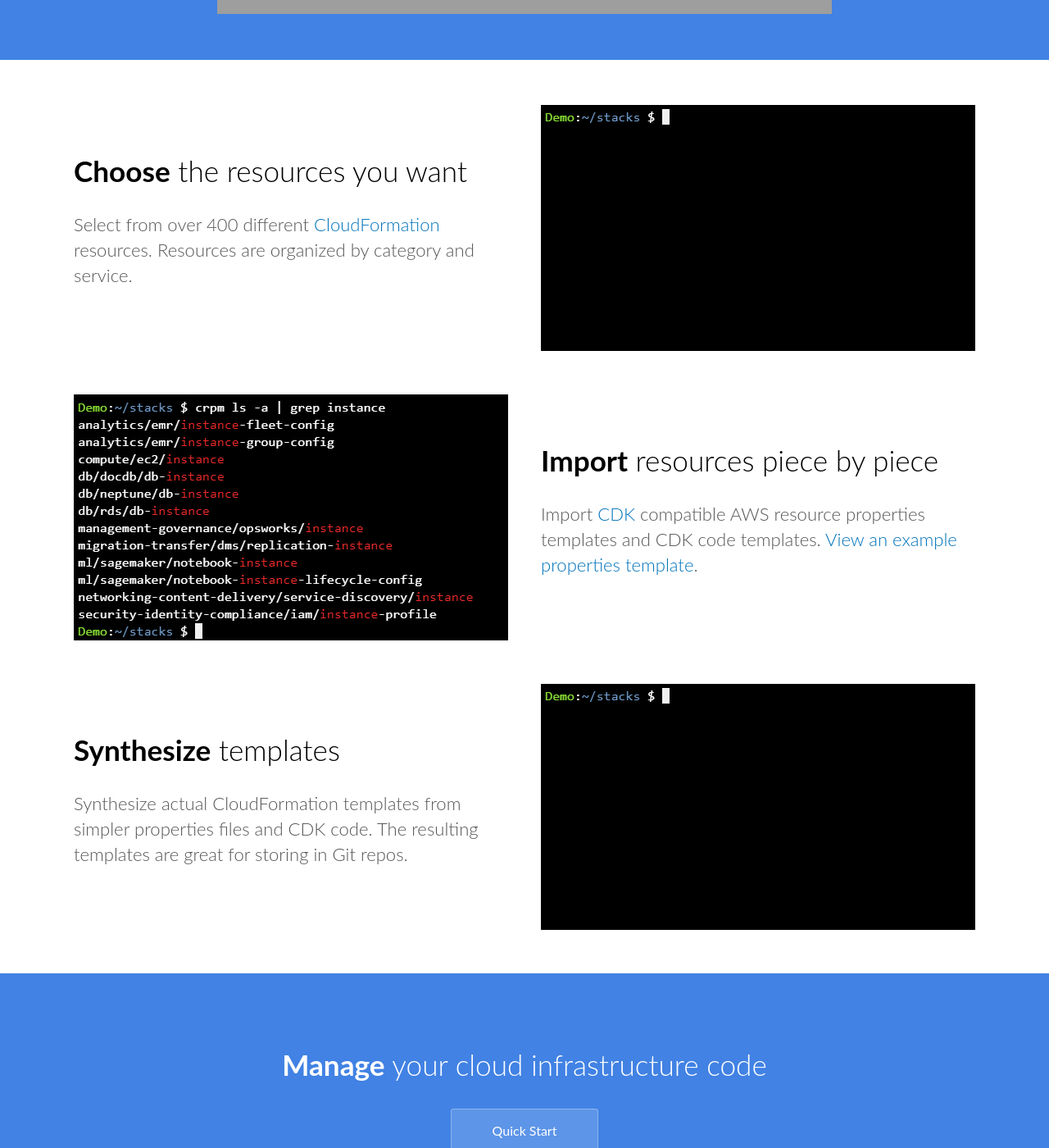
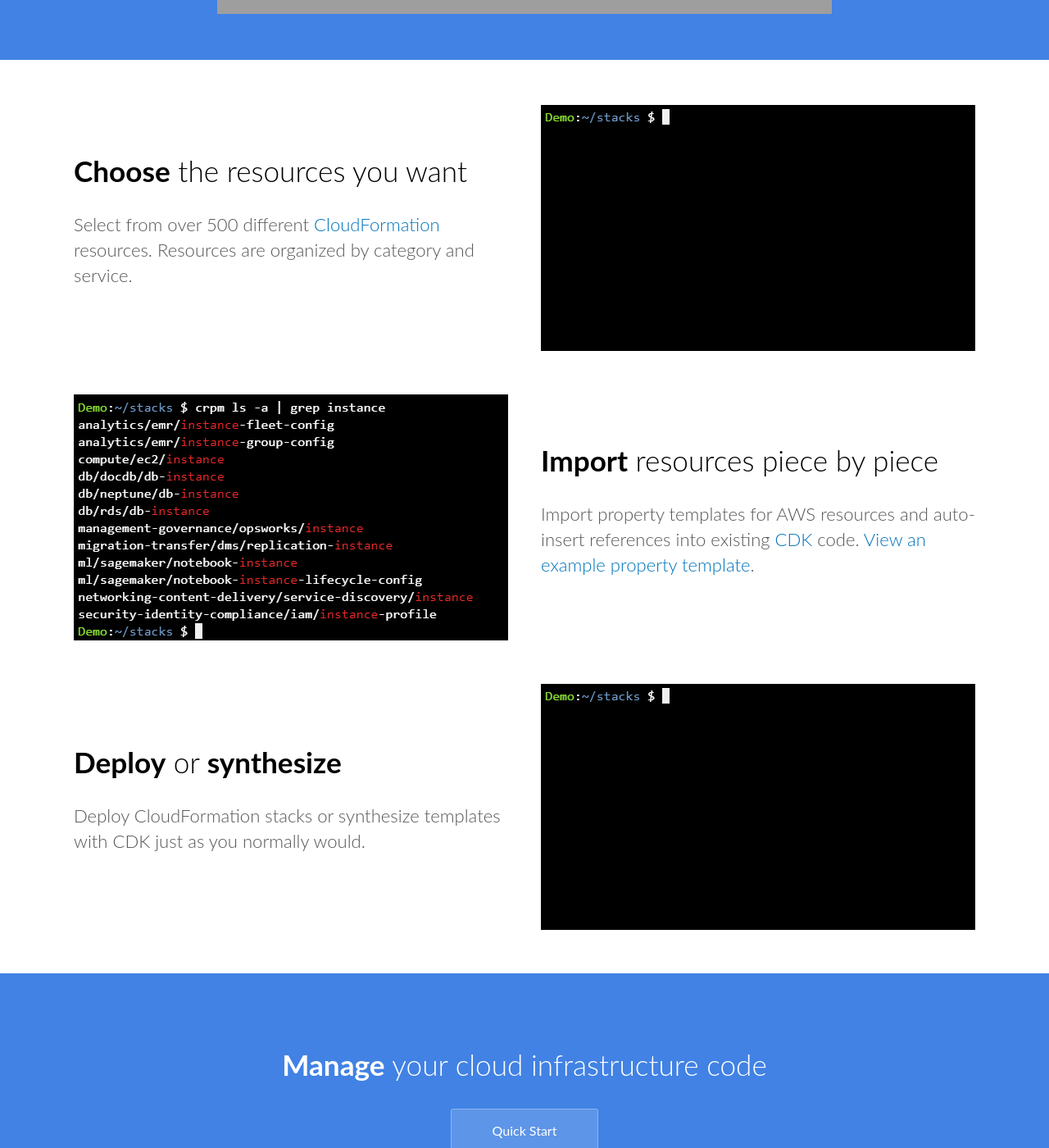
Before and after one commit to shi-archive/crpm, a Jekyll site: the page built from docs/index.html, in a window 1280 px wide and 1400 px high, scrolled down 791 px. Shown: the whole window at 82% size. Built offline with Jekyll 4.4.1, drawn with Linux system fonts in a browser that asks for light colours; grey boxes are pictures that could not be loaded.

Commit message:
Update documentation website

```diff
--- a/docs/index.html
+++ b/docs/index.html
@@ -16,7 +16,7 @@
 		<div class="container flex">
 			<div class="text">
 				<h2><strong>Choose</strong> the resources you want</h2>
-				<p>Select from over 400 different <a href="https://aws.amazon.com/cloudformation" target="_blank">CloudFormation</a> resources.  Resources are organized by category and service.</p>
+				<p>Select from over 500 different <a href="https://aws.amazon.com/cloudformation" target="_blank">CloudFormation</a> resources.  Resources are organized by category and service.</p>
 			</div>
 			<div class="image">
 				<img src="img/animations/list.gif" alt="List" />
@@ -28,7 +28,7 @@
 		<div class="container flex">
 			<div class="text">
 				<h2><strong>Import</strong> resources piece by piece</h2>
-				<p>Import <a href="https://aws.amazon.com/cdk" target="_blank">CDK</a> compatible AWS resource properties templates and CDK code templates.  <a href="properties">View an example properties template</a>.</p>
+				<p>Import property templates for AWS resources and auto-insert references into existing <a href="https://aws.amazon.com/cdk" target="_blank">CDK</a> code.  <a href="properties">View an example property template</a>.</p>
 			</div>
 			<div class="image">
 				<img src="img/animations/import.gif" alt="Import" />
@@ -39,8 +39,8 @@
 	<section>
 		<div class="container flex">
 			<div class="text">
-				<h2><strong>Synthesize</strong> templates</h2>
-				<p>Synthesize actual CloudFormation templates from simpler properties files and CDK code.  The resulting templates are great for storing in Git repos.</p>
+				<h2><strong>Deploy</strong> or <strong>synthesize</strong></h2>
+				<p>Deploy CloudFormation stacks or synthesize templates with CDK just as you normally would.</p>
 			</div>
 			<div class="image">
 				<img src="img/animations/synthesize.gif" alt="Synthesize" />
--- a/package.json
+++ b/package.json
@@ -1,7 +1,7 @@
 {
   "name": "crpm",
   "version": "2.2.0",
-  "description": "Command line tool for importing resource properties templates into AWS CDK applications",
+  "description": "Command line tool for importing resource property templates into AWS CDK applications",
   "keywords": [
     "cloud resource property manager"
   ],
```
